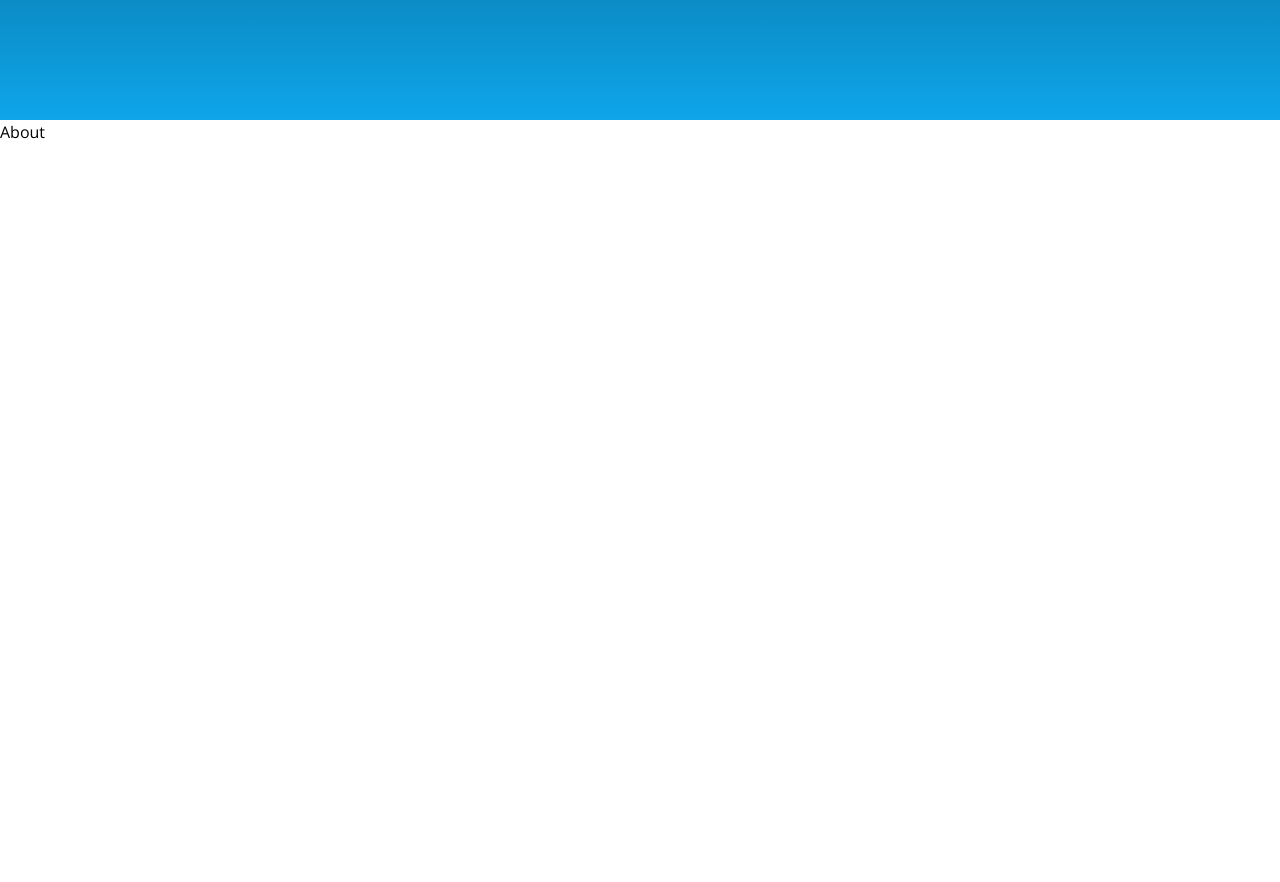
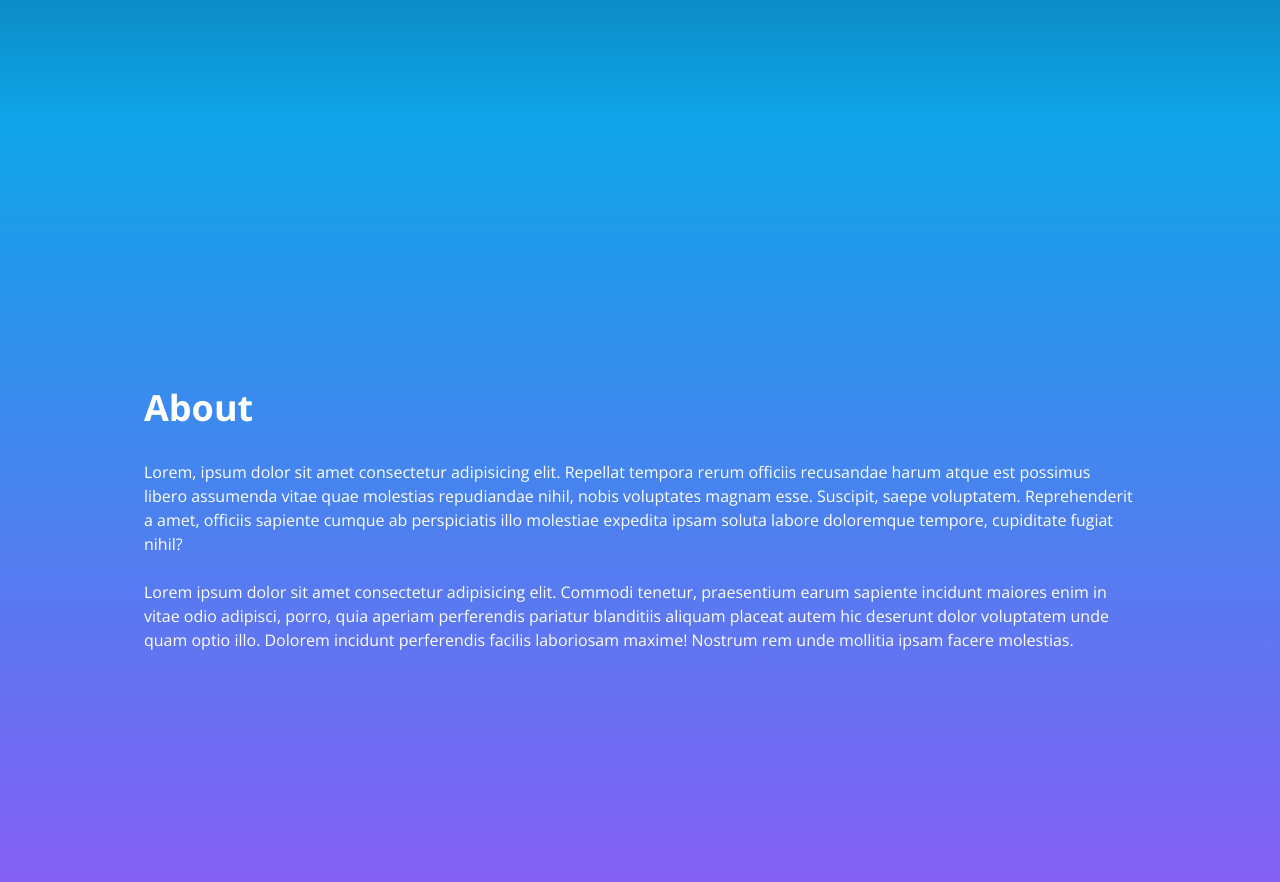
Before and after one commit to LoopFruits/react-portfolio, a React (Create React App) app: page / in a window 1280 px wide. Shown: the part 680-1562 px from the top of the page. Before the commit the page ends 824 px from the top, so only its background shows below. Built offline with nearby package versions, Linux system fonts and the light colour scheme.

Commit message:
added styling to about section

```diff
--- a/src/components/About.jsx
+++ b/src/components/About.jsx
@@ -2,7 +2,20 @@ import React from 'react'
 
 const About = () => {
   return (
-    <div>About</div>
+    <div name="about" className="w-full h-screen bg-gradient-to-b from-sky-500 to-violet-500 text-white">
+        <div className="max-w-screen-lg p-4 mx-auto flex flex-col justify-center w-full h-full">
+            <div className="pb-8">
+                <p className="text-4xl font-bold inline border-b-5 border-black">About</p>
+            </div>
+            <p>
+                Lorem, ipsum dolor sit amet consectetur adipisicing elit. Repellat tempora rerum officiis recusandae harum atque est possimus libero assumenda vitae quae molestias repudiandae nihil, nobis voluptates magnam esse. Suscipit, saepe voluptatem. Reprehenderit a amet, officiis sapiente cumque ab perspiciatis illo molestiae expedita ipsam soluta labore doloremque tempore, cupiditate fugiat nihil?
+            </p>
+            <br />
+            <p>
+                Lorem ipsum dolor sit amet consectetur adipisicing elit. Commodi tenetur, praesentium earum sapiente incidunt maiores enim in vitae odio adipisci, porro, quia aperiam perferendis pariatur blanditiis aliquam placeat autem hic deserunt dolor voluptatem unde quam optio illo. Dolorem incidunt perferendis facilis laboriosam maxime! Nostrum rem unde mollitia ipsam facere molestias.
+            </p>
+        </div>
+    </div>
   )
 }
 
```
